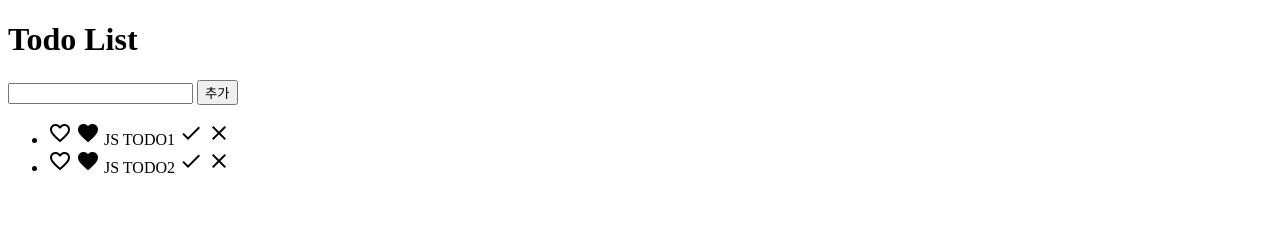
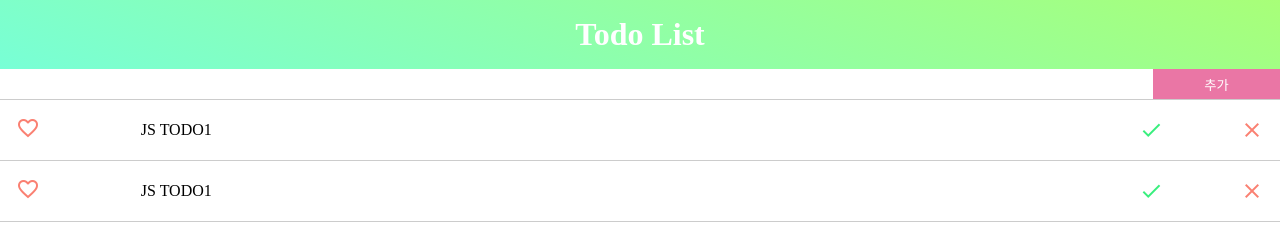
Before and after one commit to Harimad/sesacJsVue, a plain HTML site: page todo.html in a window 1280 px wide. Drawn offline with Linux system fonts and the light colour scheme.

Commit message:
TODO-CSS

```diff
--- /dev/null
+++ b/style.css
@@ -0,0 +1,92 @@
+/* Initialize */
+* {
+  margin: 0;
+  padding: 0;
+  outline: none;
+}
+li {
+  list-style: none;
+}
+
+.wrapper {
+  height: 100vh;
+  width: 100%;
+  /* 아이템 세로로 줄 세우기 */
+  display: flex;
+  flex-direction: column;
+}
+
+header {
+  color: white;
+
+  /* UI_Gradient.com */
+  background: linear-gradient(20deg, #78ffd6, #a8ff78);
+  padding: 1rem;
+
+  /* 가운데로 위치*/
+  display: flex;
+  justify-content: center;
+  align-items: center;
+}
+
+.input-container {
+  width: 100%;
+  height: 30px;
+  /* 위 아래로 꽉차게 stretch 된다. */
+  display: flex;
+  border-bottom: 1px solid #ccc;
+}
+
+.input-text {
+  width: 90%;
+  padding: 0.3rem;
+  border: none;
+}
+.add-button {
+  width: 10%;
+  background: #ea76a5;
+  color: #fff;
+  /* 버튼 클릭 시 사라지지 않는 테두리를 없을 때 */
+  border: none;
+  outline: none;
+}
+.add-button:hover {
+  cursor: pointer;
+  background-color: #ff0066;
+}
+
+.list li {
+  display: flex;
+  border-bottom: 1px solid #ccc;
+  padding: 1em;
+  align-items: center;
+}
+.like {
+  flex: 1;
+}
+.item {
+  flex: 8;
+}
+.manage {
+  flex: 1;
+  display: flex;
+  justify-content: space-between;
+}
+
+.like i {
+  color: salmon;
+}
+.check {
+  color: #38ef7d;
+}
+.clear {
+  color: salmon;
+}
+
+/* .list li 에 넣을 토글 클래스 설정 */
+.done .item {
+  text-decoration: line-through;
+}
+.done .check {
+  visibility: hidden;
+}
--- a/todo.html
+++ b/todo.html
@@ -6,7 +6,7 @@
 	<meta http-equiv="X-UA-Compatible" content="IE=edge">
 	<meta name="viewport" content="width=device-width, initial-scale=1.0">
 	<title>Todo List</title>
-
+	<link rel="stylesheet" href="style.css">
 	<!-- Google Material Icons CDN -->
 	<link href="https://fonts.googleapis.com/icon?family=Material+Icons" rel="stylesheet">
 </head>
@@ -34,7 +34,6 @@
 					<li>
 						<span class="like">
 							<i class="material-icons favorite">favorite_border</i>
-							<i class="material-icons">favorite</i>
 						</span>
 						<span class="item">JS TODO1</span>
 						<span class="manage">
@@ -42,13 +41,11 @@
 							<i class="material-icons clear">clear</i>
 						</span>
 					</li>
-
 					<li>
 						<span class="like">
 							<i class="material-icons favorite">favorite_border</i>
-							<i class="material-icons">favorite</i>
 						</span>
-						<span class="item">JS TODO2</span>
+						<span class="item">JS TODO1</span>
 						<span class="manage">
 							<i class="material-icons check">done</i>
 							<i class="material-icons clear">clear</i>
```
